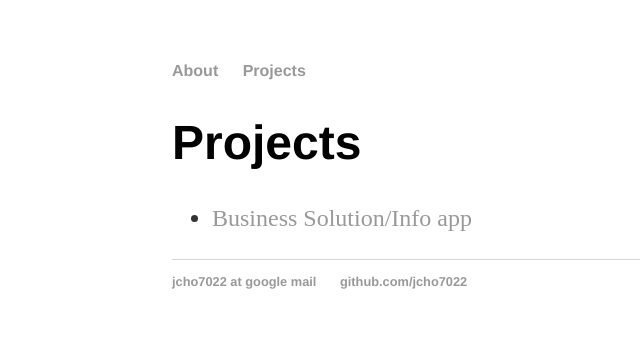
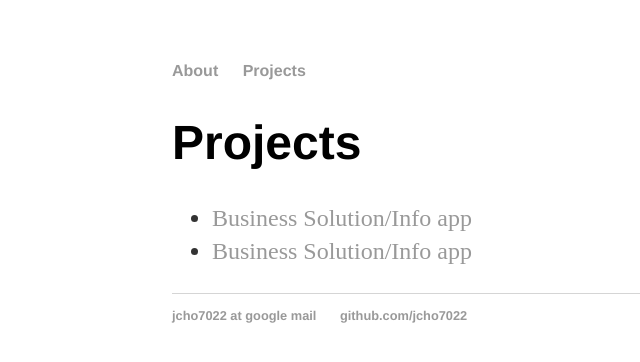
Before and after one commit to jcho7022/jcho7022.github.io, a Jekyll site: the page built from projects/index.html, in a window 1280 px wide. Shown: the top 362 px of the page, without its empty margins (20-660 px from the left). Built offline with Jekyll 4.4.1, drawn with Linux system fonts in a browser that asks for light colours.

Commit message:
Update index.html

```diff
--- a/projects/index.html
+++ b/projects/index.html
@@ -5,7 +5,6 @@ title: Projects
 <h1>{{ page.title }}</h1>
 <ul class="projects">
 
-  <li> <a href="https://jcho7022.github.io/projects/" title="Business Solution/Info app">Business Solution/Info app</a></li>
-
-
+  <li> <a href="https://jcho7022.github.io/projects/" title="Business Solution/Info App">Business Solution/Info app</a></li>
+  <li> <a href="https://jcho7022.github.io/projects/" title="Chatbot & Client App">Business Solution/Info app</a></li>
 </ul>
```
